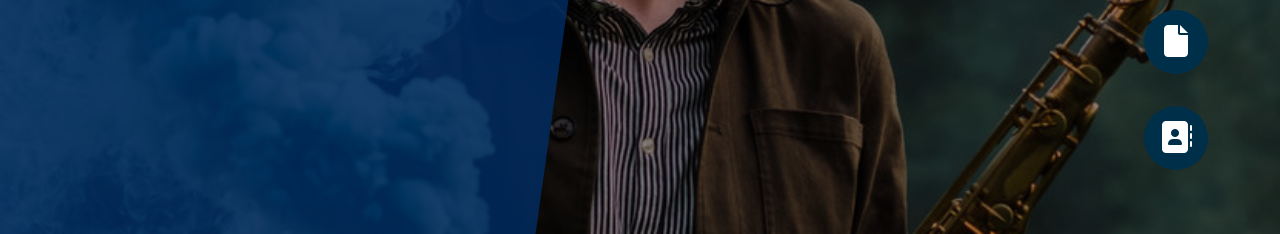
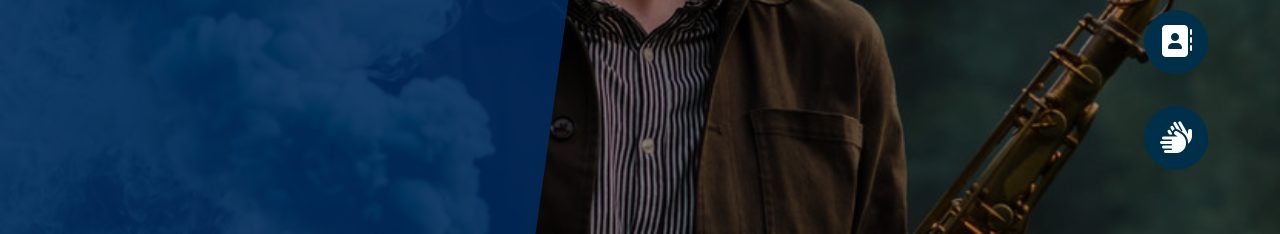
Before and after one commit to NicholasJamesBrownWebsite/NicholasJamesBrownWebsite.github.io, a plain HTML site: page index.html in a window 1280 px wide. Shown: the part 566-800 px from the top of the page. Drawn offline with Linux system fonts and the light colour scheme.

Commit message:
Add Encore

```diff
--- a/index.html
+++ b/index.html
@@ -96,6 +96,11 @@
             <i class="fa fa-address-book"></i>
           </a>
         </li>
+        <li class="list-unstyled-item">
+          <a target="_blank" href="https://encore.nicholasjamesbrown.com">
+            <i class="fa fa-sign-language"></i>
+          </a>
+        </li>
       </ul>
     </div>
 
```
